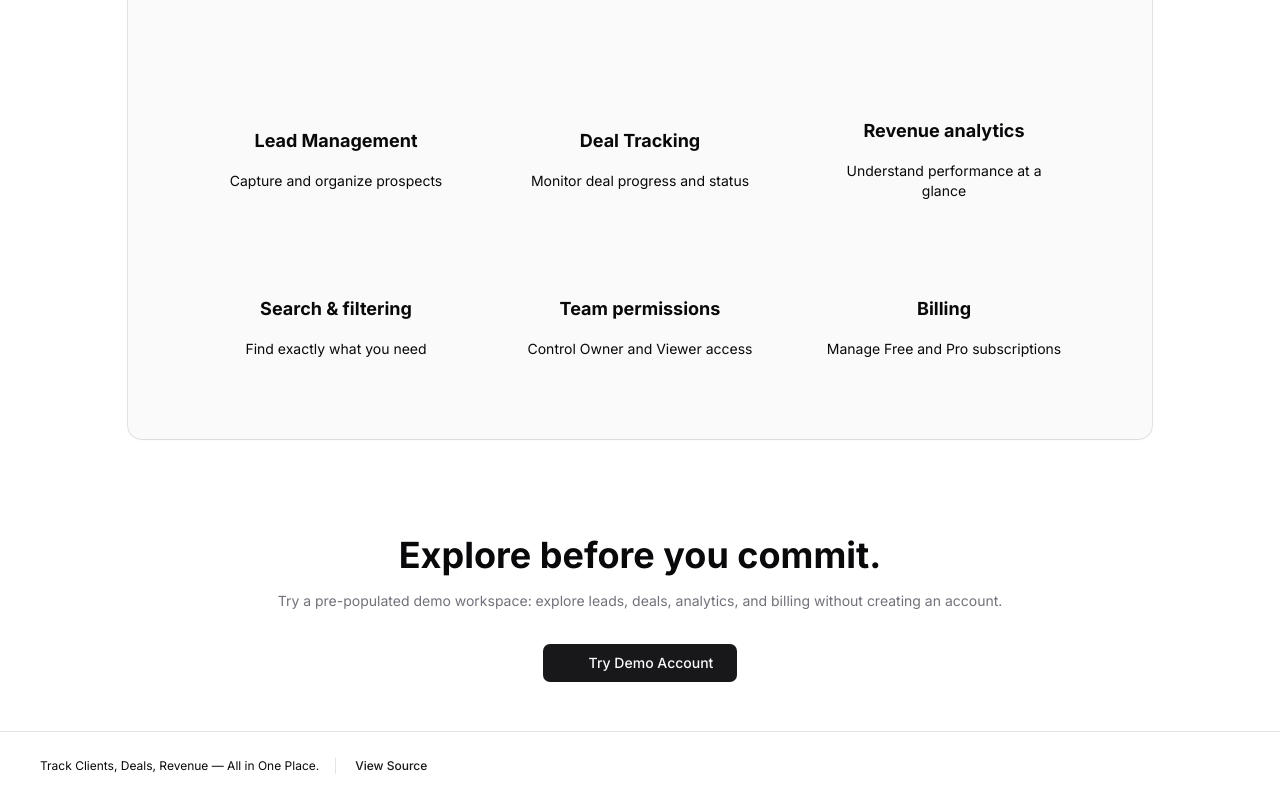
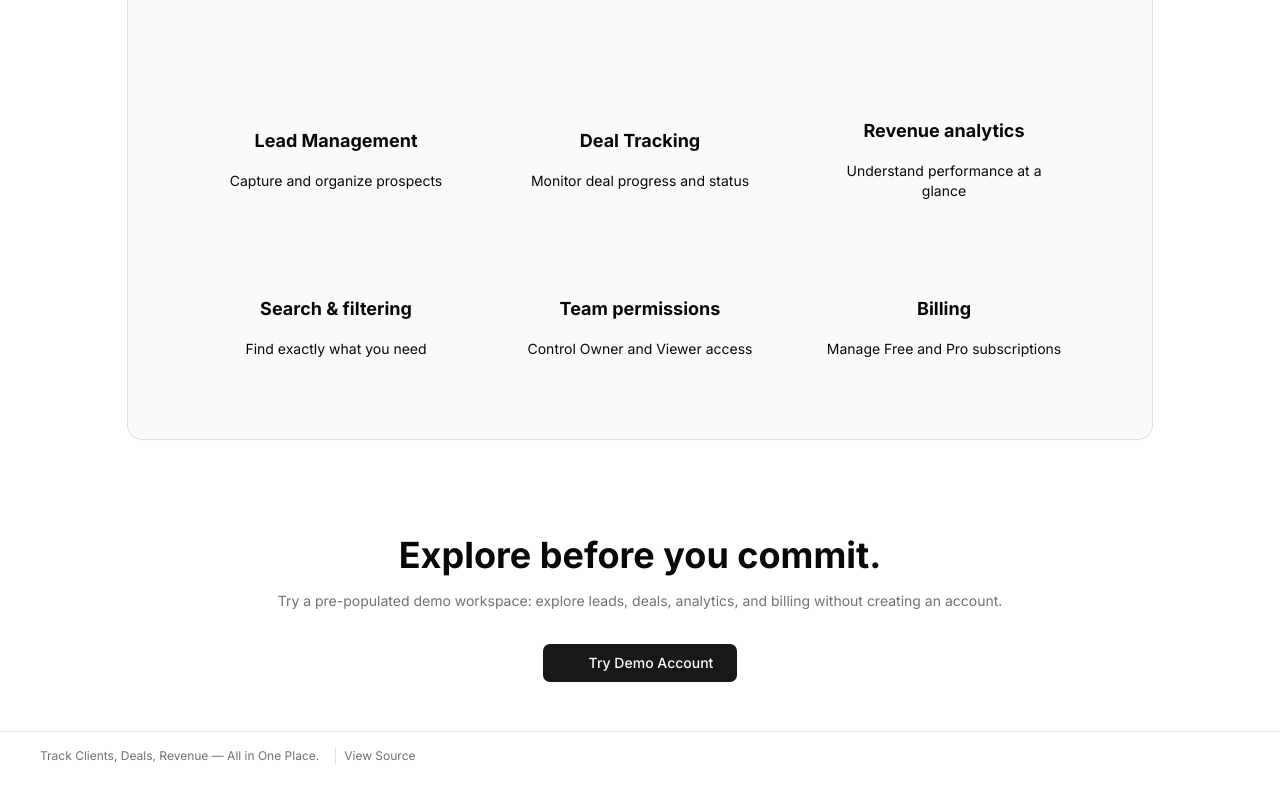
Before and after one commit to dnmore/client-tracker, a Next.js app: page / in a window 1280 px wide. Shown: the part 1317-2117 px from the top of the page. Built offline with nearby package versions, Linux system fonts and the light colour scheme; no server answers; some icons are missing.

Commit message:
update footer

```diff
--- a/components/layout/footer.tsx
+++ b/components/layout/footer.tsx
@@ -1,17 +1,16 @@
-import { Button } from "@/components/ui/button";
 import Link from "next/link";
 
 export function Footer() {
   return (
-    <footer className="w-full border-t py-4 px-6 flex items-center flex-wrap gap-2">
+    <footer className="w-full border-t py-4 px-6 flex items-center flex-wrap gap-2 text-muted-foreground">
       <p className="text-xs md:border-r px-4">
         Track Clients, Deals, Revenue — All in One Place.
       </p>
-      <Button variant="link" asChild>
-        <Link href="https://github.com/dnmore/client-tracker" target="_blank" className="text-xs">
+
+        <Link href="https://github.com/dnmore/client-tracker" target="_blank" className="text-xs hover:border-b">
           View Source
         </Link>
-      </Button>
+
     </footer>
   );
 }
```
